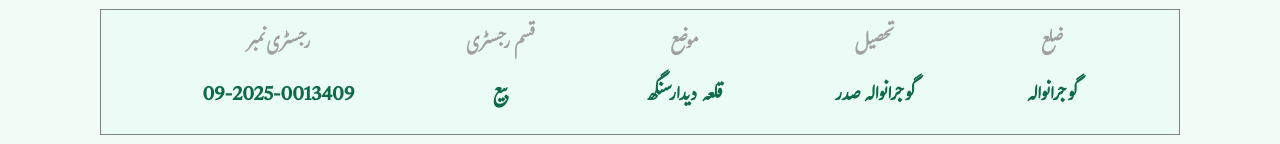
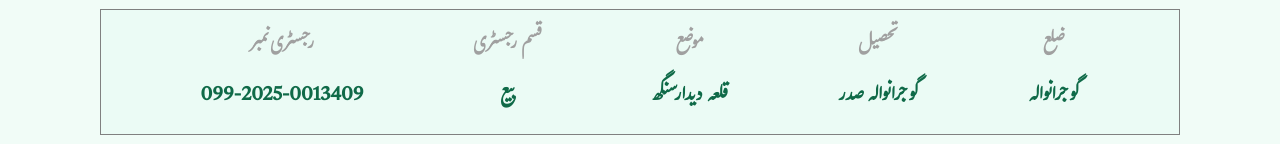
Before and after one commit to punjabzameen/215410145, a plain HTML site: page index.html in a window 1280 px wide. Shown: the part 236-380 px from the top of the page. Drawn offline with Linux system fonts and the light colour scheme.

Commit message:
Update index.html

```diff
--- a/index.html
+++ b/index.html
@@ -32,7 +32,7 @@
             <div class="item text1">
                 <h3>رجسٹری نمبر
                 </h3>
-                <p>09-2025-0013409
+                <p>099-2025-0013409
                 </p>
             </div>
             <div class="item text2"><h3>قسم رجسٹری
```
